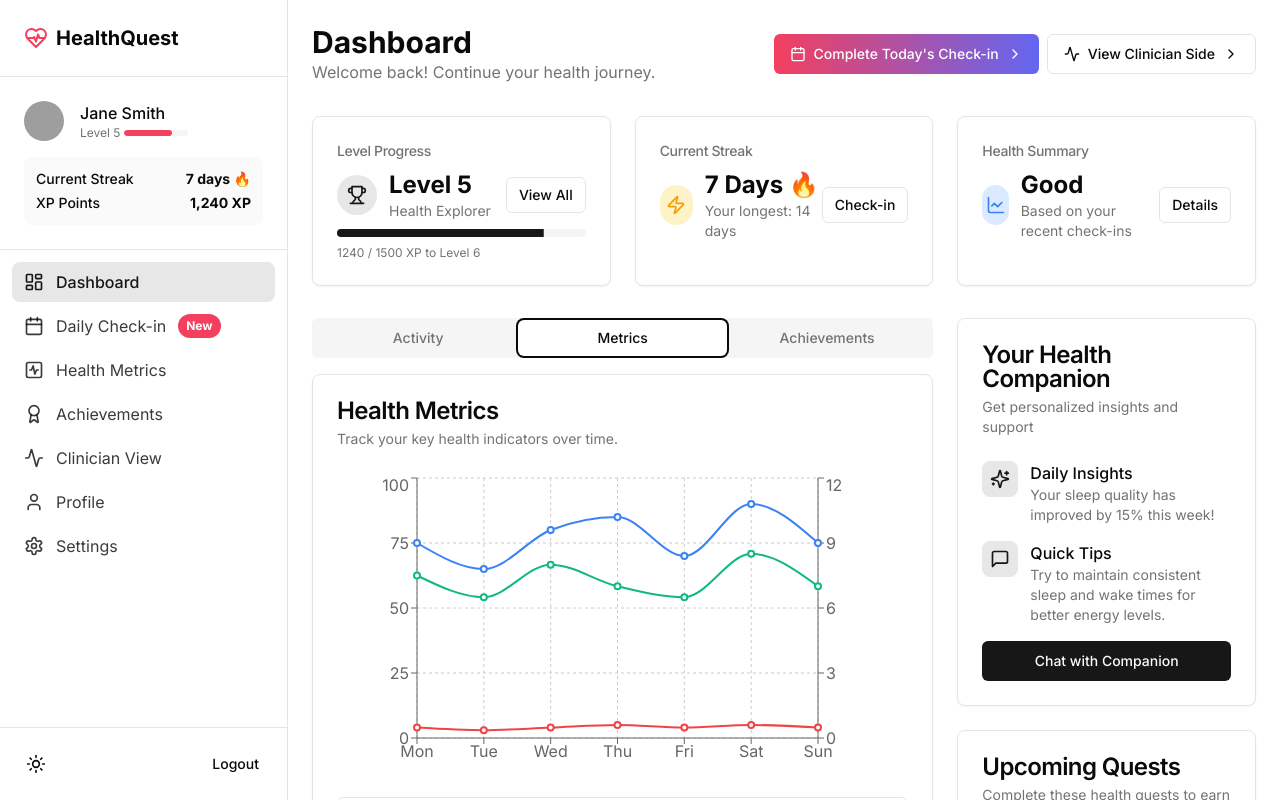
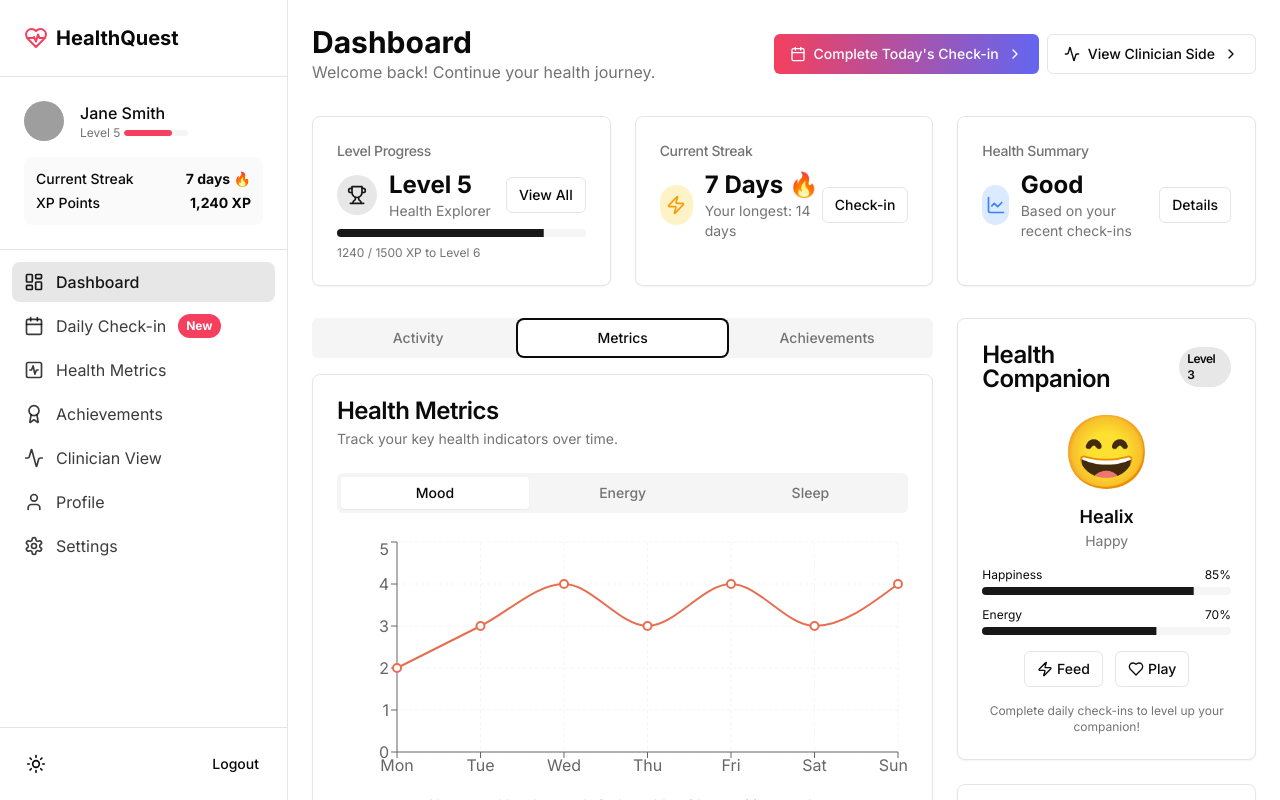
Before and after one commit to Team-Clutch-Foundry-AI-Health-Hackathon/clutch-health-hack2, a Next.js app: page /dashboard in a window 1280 px wide. Both pictures are taken after a click on the tab "Metrics". Shown: the top 800 px of the page. Built offline with nearby package versions, Linux system fonts and the light colour scheme; grey boxes are pictures that could not be loaded.

Commit message:
revert changes to /components/dashboard

```diff
--- a/components/dashboard/achievement-list.tsx
+++ b/components/dashboard/achievement-list.tsx
@@ -1,59 +1,122 @@
 'use client';
 
-import { Trophy, Star, Zap, Heart } from 'lucide-react';
+import { useState } from 'react';
+import { CheckCircle2 } from 'lucide-react';
+import { Progress } from '@/components/ui/progress';
+import { cn } from '@/lib/utils';
 
 const achievements = [
   {
     id: 1,
-    title: '7-Day Streak',
-    description: 'Completed daily check-ins for 7 consecutive days',
-    icon: <Zap className="h-5 w-5 text-amber-500" />,
-    date: '2024-03-15',
-    xp: 100,
+    title: "First Check-in",
+    description: "Complete your first health check-in",
+    icon: "🏆",
+    completed: true,
+    progress: 100,
+    date: "2 weeks ago"
   },
   {
     id: 2,
-    title: 'Sleep Master',
-    description: 'Maintained 7+ hours of sleep for 5 consecutive days',
-    icon: <Star className="h-5 w-5 text-blue-500" />,
-    date: '2024-03-12',
-    xp: 150,
+    title: "Consistency Champion",
+    description: "Complete 7 consecutive days of check-ins",
+    icon: "🔥",
+    completed: true,
+    progress: 100,
+    date: "3 days ago"
   },
   {
     id: 3,
-    title: 'Mood Tracker',
-    description: 'Logged mood data for 14 consecutive days',
-    icon: <Heart className="h-5 w-5 text-rose-500" />,
-    date: '2024-03-10',
-    xp: 200,
+    title: "Detail Oriented",
+    description: "Fill out all optional fields in a check-in",
+    icon: "🔍",
+    completed: true,
+    progress: 100,
+    date: "5 days ago"
   },
+  {
+    id: 4,
+    title: "Sleep Tracker",
+    description: "Log sleep data for 5 consecutive days",
+    icon: "😴",
+    completed: false,
+    progress: 60,
+    date: null
+  },
+  {
+    id: 5,
+    title: "Mood Master",
+    description: "Track your mood for 14 consecutive days",
+    icon: "😊",
+    completed: false,
+    progress: 50,
+    date: null
+  }
 ];
 
 export function AchievementList() {
+  const [selectedAchievement, setSelectedAchievement] = useState<number | null>(null);
+
   return (
     <div className="space-y-4">
       {achievements.map((achievement) => (
         <div
           key={achievement.id}
-          className="flex items-start space-x-4 p-4 bg-card border rounded-lg"
+          onClick={() => setSelectedAchievement(selectedAchievement === achievement.id ? null : achievement.id)}
+          className={cn(
+            "p-4 rounded-lg transition-all cursor-pointer border",
+            selectedAchievement === achievement.id ? "bg-secondary/70 border-primary" : "bg-secondary/30 border-transparent hover:bg-secondary/50"
+          )}
         >
-          <div className="p-2 bg-primary/10 rounded-lg">
-            {achievement.icon}
+          <div className="flex items-center gap-3">
+            <div className="h-10 w-10 flex items-center justify-center bg-primary/10 rounded-full text-xl">
+              {achievement.icon}
+            </div>
+            <div className="flex-grow">
+              <div className="flex items-center justify-between">
+                <h3 className="font-medium">{achievement.title}</h3>
+                {achievement.completed ? (
+                  <span className="text-xs bg-green-100 dark:bg-green-900/30 text-green-600 dark:text-green-400 px-2 py-1 rounded-full flex items-center">
+                    <CheckCircle2 className="h-3 w-3 mr-1" />
+                    Completed
+                  </span>
+                ) : (
+                  <span className="text-xs bg-amber-100 dark:bg-amber-900/30 text-amber-600 dark:text-amber-400 px-2 py-1 rounded-full">
+                    In Progress
+                  </span>
+                )}
+              </div>
+              <p className="text-sm text-muted-foreground">{achievement.description}</p>
+            </div>
           </div>
-          <div className="flex-1 min-w-0">
-            <div className="flex items-center justify-between">
-              <h4 className="font-semibold">{achievement.title}</h4>
-              <span className="text-sm font-medium text-muted-foreground">
-                +{achievement.xp} XP
-              </span>
+
+          {!achievement.completed && (
+            <div className="mt-3">
+              <div className="flex justify-between items-center mb-1">
+                <span className="text-xs text-muted-foreground">Progress</span>
+                <span className="text-xs font-medium">{achievement.progress}%</span>
+              </div>
+              <Progress value={achievement.progress} className="h-1.5" />
             </div>
-            <p className="text-sm text-muted-foreground mt-1">
-              {achievement.description}
-            </p>
-            <p className="text-xs text-muted-foreground mt-2">
-              Earned on {new Date(achievement.date).toLocaleDateString()}
-            </p>
-          </div>
+          )}
+
+          {selectedAchievement === achievement.id && (
+            <div className="mt-4 pt-4 border-t border-border text-sm">
+              {achievement.completed ? (
+                <div className="flex justify-between">
+                  <span className="text-muted-foreground">Earned</span>
+                  <span>{achievement.date}</span>
+                </div>
+              ) : (
+                <p className="text-muted-foreground">
+                  Keep going! Complete the requirements to earn this achievement.
+                </p>
+              )}
+              <div className="flex justify-between mt-2">
+                <span className="text-muted-foreground">Reward</span>
+                <span>+50 XP</span>
+              </div>
+            </div>
+          )}
         </div>
       ))}
     </div>
--- a/components/dashboard/companion-card.tsx
+++ b/components/dashboard/companion-card.tsx
@@ -1,46 +1,127 @@
 'use client';
 
-import { Card, CardContent, CardDescription, CardHeader, CardTitle } from '@/components/ui/card';
+import React, { useState, useEffect } from 'react';
+import { Card, CardContent, CardHeader, CardTitle } from '@/components/ui/card';
 import { Button } from '@/components/ui/button';
-import { MessageSquare, Sparkles } from 'lucide-react';
+import { Heart, Plus, Zap } from 'lucide-react';
+import { Progress } from '@/components/ui/progress';
+import { motion, AnimatePresence } from 'framer-motion';
 
 export function CompanionCard() {
+  const [happiness, setHappiness] = useState(85);
+  const [energy, setEnergy] = useState(70);
+  const [isInteracting, setIsInteracting] = useState(false);
+  const [lastAction, setLastAction] = useState('');
+
+  const handleInteract = (action: string) => {
+    setIsInteracting(true);
+
+    if (action === 'feed') {
+      setEnergy((prev) => Math.min(100, prev + 15));
+      setLastAction('You fed your companion!');
+    } else if (action === 'play') {
+      setHappiness((prev) => Math.min(100, prev + 15));
+      setEnergy((prev) => Math.max(10, prev - 5));
+      setLastAction('You played with your companion!');
+    }
+
+    setTimeout(() => {
+      setIsInteracting(false);
+    }, 1500);
+  };
+
+  const getCompanionMood = () => {
+    if (happiness > 80) return '😄';
+    if (happiness > 60) return '🙂';
+    if (happiness > 40) return '😐';
+    if (happiness > 20) return '😟';
+    return '😞';
+  };
+
+  const getCompanionState = () => {
+    if (energy < 30) return 'Tired';
+    if (happiness < 30) return 'Sad';
+    if (happiness > 80 && energy > 80) return 'Energetic';
+    if (happiness > 80) return 'Happy';
+    if (energy > 80) return 'Restless';
+    return 'Content';
+  };
+
+  const companionLevel = 3;
+  const companionName = "Healix";
+
   return (
     <Card>
       <CardHeader>
-        <CardTitle>Your Health Companion</CardTitle>
-        <CardDescription>
-          Get personalized insights and support
-        </CardDescription>
+        <CardTitle className="flex justify-between items-center">
+          <span>Health Companion</span>
+          <div className="text-xs bg-primary/10 px-2 py-1 rounded-full">
+            Level {companionLevel}
+          </div>
+        </CardTitle>
       </CardHeader>
-      <CardContent className="space-y-4">
-        <div className="flex items-start space-x-3">
-          <div className="bg-primary/10 p-2 rounded-lg">
-            <Sparkles className="h-5 w-5 text-primary" />
+      <CardContent className="pt-0">
+        <div className="flex flex-col items-center">
+          <AnimatePresence>
+            {isInteracting ? (
+              <motion.div
+                initial={{ scale: 1 }}
+                animate={{ scale: 1.1 }}
+                exit={{ scale: 1 }}
+                transition={{ duration: 0.3 }}
+                className="text-7xl mb-4"
+              >
+                {getCompanionMood()}
+              </motion.div>
+            ) : (
+              <motion.div
+                initial={{ scale: 0.9 }}
+                animate={{ scale: 1 }}
+                className="text-7xl mb-4"
+              >
+                {getCompanionMood()}
+              </motion.div>
+            )}
+          </AnimatePresence>
+
+          <h3 className="font-semibold text-lg">{companionName}</h3>
+          <p className="text-sm text-muted-foreground">{getCompanionState()}</p>
+
+          <div className="w-full space-y-3 mt-4">
+            <div className="space-y-1">
+              <div className="flex justify-between text-xs">
+                <span>Happiness</span>
+                <span>{happiness}%</span>
+              </div>
+              <Progress value={happiness} className="h-2" />
+            </div>
+
+            <div className="space-y-1">
+              <div className="flex justify-between text-xs">
+                <span>Energy</span>
+                <span>{energy}%</span>
+              </div>
+              <Progress value={energy} className="h-2" />
+            </div>
           </div>
-          <div>
-            <h4 className="font-medium">Daily Insights</h4>
-            <p className="text-sm text-muted-foreground">
-              Your sleep quality has improved by 15% this week!
-            </p>
+
+          {lastAction && (
+            <p className="text-xs text-muted-foreground mt-3">{lastAction}</p>
+          )}
+
+          <div className="flex gap-3 mt-4">
+            <Button size="sm" variant="outline" onClick={() => handleInteract('feed')}>
+              <Zap className="h-4 w-4 mr-1" /> Feed
+            </Button>
+            <Button size="sm" variant="outline" onClick={() => handleInteract('play')}>
+              <Heart className="h-4 w-4 mr-1" /> Play
+            </Button>
           </div>
+
+          <p className="text-xs text-muted-foreground mt-4 text-center">
+            Complete daily check-ins to level up your companion!
+          </p>
         </div>
-
-        <div className="flex items-start space-x-3">
-          <div className="bg-primary/10 p-2 rounded-lg">
-            <MessageSquare className="h-5 w-5 text-primary" />
-          </div>
-          <div>
-            <h4 className="font-medium">Quick Tips</h4>
-            <p className="text-sm text-muted-foreground">
-              Try to maintain consistent sleep and wake times for better energy levels.
-            </p>
-          </div>
-        </div>
-
-        <Button className="w-full">
-          Chat with Companion
-        </Button>
       </CardContent>
     </Card>
   );
--- a/components/dashboard/health-stats.tsx
+++ b/components/dashboard/health-stats.tsx
@@ -1,54 +1,134 @@
 'use client';
 
-import { Card, CardContent } from '@/components/ui/card';
-import { LineChart, Line, XAxis, YAxis, CartesianGrid, Tooltip, ResponsiveContainer } from 'recharts';
+import React from 'react';
+import {
+  LineChart,
+  Line,
+  XAxis,
+  YAxis,
+  CartesianGrid,
+  Tooltip,
+  ResponsiveContainer,
+  Legend,
+  BarChart,
+  Bar,
+} from 'recharts';
+import { Tabs, TabsContent, TabsList, TabsTrigger } from '@/components/ui/tabs';
 
-const data = [
-  { date: 'Mon', mood: 4, energy: 75, sleep: 7.5 },
-  { date: 'Tue', mood: 3, energy: 65, sleep: 6.5 },
-  { date: 'Wed', mood: 4, energy: 80, sleep: 8 },
-  { date: 'Thu', mood: 5, energy: 85, sleep: 7 },
-  { date: 'Fri', mood: 4, energy: 70, sleep: 6.5 },
-  { date: 'Sat', mood: 5, energy: 90, sleep: 8.5 },
-  { date: 'Sun', mood: 4, energy: 75, sleep: 7 },
+const mockMoodData = [
+  { day: 'Mon', mood: 2, energy: 30, sleep: 6 },
+  { day: 'Tue', mood: 3, energy: 45, sleep: 7 },
+  { day: 'Wed', mood: 4, energy: 70, sleep: 8 },
+  { day: 'Thu', mood: 3, energy: 60, sleep: 7.5 },
+  { day: 'Fri', mood: 4, energy: 75, sleep: 7.5 },
+  { day: 'Sat', mood: 3, energy: 65, sleep: 9 },
+  { day: 'Sun', mood: 4, energy: 55, sleep: 8 },
 ];
 
 export function HealthStats() {
   return (
-    <div className="h-[300px]">
+    <Tabs defaultValue="mood">
+      <TabsList className="grid w-full grid-cols-3">
+        <TabsTrigger value="mood">Mood</TabsTrigger>
+        <TabsTrigger value="energy">Energy</TabsTrigger>
+        <TabsTrigger value="sleep">Sleep</TabsTrigger>
+      </TabsList>
+
+      <TabsContent value="mood" className="pt-4">
+        <div className="h-[250px] w-full">
           <ResponsiveContainer width="100%" height="100%">
-        <LineChart data={data} margin={{ top: 5, right: 30, left: 20, bottom: 5 }}>
-          <CartesianGrid strokeDasharray="3 3" />
-          <XAxis dataKey="date" />
-          <YAxis yAxisId="left" />
-          <YAxis yAxisId="right" orientation="right" />
-          <Tooltip />
+            <LineChart
+              data={mockMoodData}
+              margin={{ top: 5, right: 10, left: 0, bottom: 5 }}
+            >
+              <CartesianGrid strokeDasharray="3 3" opacity={0.2} />
+              <XAxis dataKey="day" />
+              <YAxis domain={[0, 5]} ticks={[0, 1, 2, 3, 4, 5]} />
+              <Tooltip
+                contentStyle={{
+                  backgroundColor: 'var(--card)',
+                  borderColor: 'var(--border)',
+                  borderRadius: '0.5rem',
+                  boxShadow: '0 4px 6px -1px rgb(0 0 0 / 0.1), 0 2px 4px -2px rgb(0 0 0 / 0.1)'
+                }}
+                formatter={(value) => [`${value}`, 'Mood (0-5)']}
+              />
               <Line
-            yAxisId="left"
                 type="monotone"
                 dataKey="mood"
-            stroke="#ef4444"
-            name="Mood"
+                stroke="hsl(var(--chart-1))"
                 strokeWidth={2}
-          />
-          <Line
-            yAxisId="left"
-            type="monotone"
-            dataKey="energy"
-            stroke="#3b82f6"
-            name="Energy"
-            strokeWidth={2}
-          />
-          <Line
-            yAxisId="right"
-            type="monotone"
-            dataKey="sleep"
-            stroke="#10b981"
-            name="Sleep"
-            strokeWidth={2}
+                dot={{ r: 4 }}
+                activeDot={{ r: 6 }}
               />
             </LineChart>
           </ResponsiveContainer>
         </div>
+        <p className="text-sm text-muted-foreground mt-2 text-center">Your mood has been relatively stable with a positive trend.</p>
+      </TabsContent>
+
+      <TabsContent value="energy" className="pt-4">
+        <div className="h-[250px] w-full">
+          <ResponsiveContainer width="100%" height="100%">
+            <LineChart
+              data={mockMoodData}
+              margin={{ top: 5, right: 10, left: 0, bottom: 5 }}
+            >
+              <CartesianGrid strokeDasharray="3 3" opacity={0.2} />
+              <XAxis dataKey="day" />
+              <YAxis domain={[0, 100]} />
+              <Tooltip
+                contentStyle={{
+                  backgroundColor: 'var(--card)',
+                  borderColor: 'var(--border)',
+                  borderRadius: '0.5rem',
+                  boxShadow: '0 4px 6px -1px rgb(0 0 0 / 0.1), 0 2px 4px -2px rgb(0 0 0 / 0.1)'
+                }}
+                formatter={(value) => [`${value}%`, 'Energy Level']}
+              />
+              <Line
+                type="monotone"
+                dataKey="energy"
+                stroke="hsl(var(--chart-3))"
+                strokeWidth={2}
+                dot={{ r: 4 }}
+                activeDot={{ r: 6 }}
+              />
+            </LineChart>
+          </ResponsiveContainer>
+        </div>
+        <p className="text-sm text-muted-foreground mt-2 text-center">Your energy levels peak mid-week and tend to dip on weekends.</p>
+      </TabsContent>
+
+      <TabsContent value="sleep" className="pt-4">
+        <div className="h-[250px] w-full">
+          <ResponsiveContainer width="100%" height="100%">
+            <BarChart
+              data={mockMoodData}
+              margin={{ top: 5, right: 10, left: 0, bottom: 5 }}
+            >
+              <CartesianGrid strokeDasharray="3 3" opacity={0.2} />
+              <XAxis dataKey="day" />
+              <YAxis domain={[0, 10]} />
+              <Tooltip
+                contentStyle={{
+                  backgroundColor: 'var(--card)',
+                  borderColor: 'var(--border)',
+                  borderRadius: '0.5rem',
+                  boxShadow: '0 4px 6px -1px rgb(0 0 0 / 0.1), 0 2px 4px -2px rgb(0 0 0 / 0.1)'
+                }}
+                formatter={(value) => [`${value} hours`, 'Sleep Duration']}
+              />
+              <Bar
+                dataKey="sleep"
+                fill="hsl(var(--chart-4))"
+                radius={[4, 4, 0, 0]}
+              />
+            </BarChart>
+          </ResponsiveContainer>
+        </div>
+        <p className="text-sm text-muted-foreground mt-2 text-center">You&apos;re averaging 7.6 hours of sleep, with more sleep on weekends.</p>
+      </TabsContent>
+    </Tabs>
   );
 }
```
Lines whose indentation alone changed are shown as unchanged.
